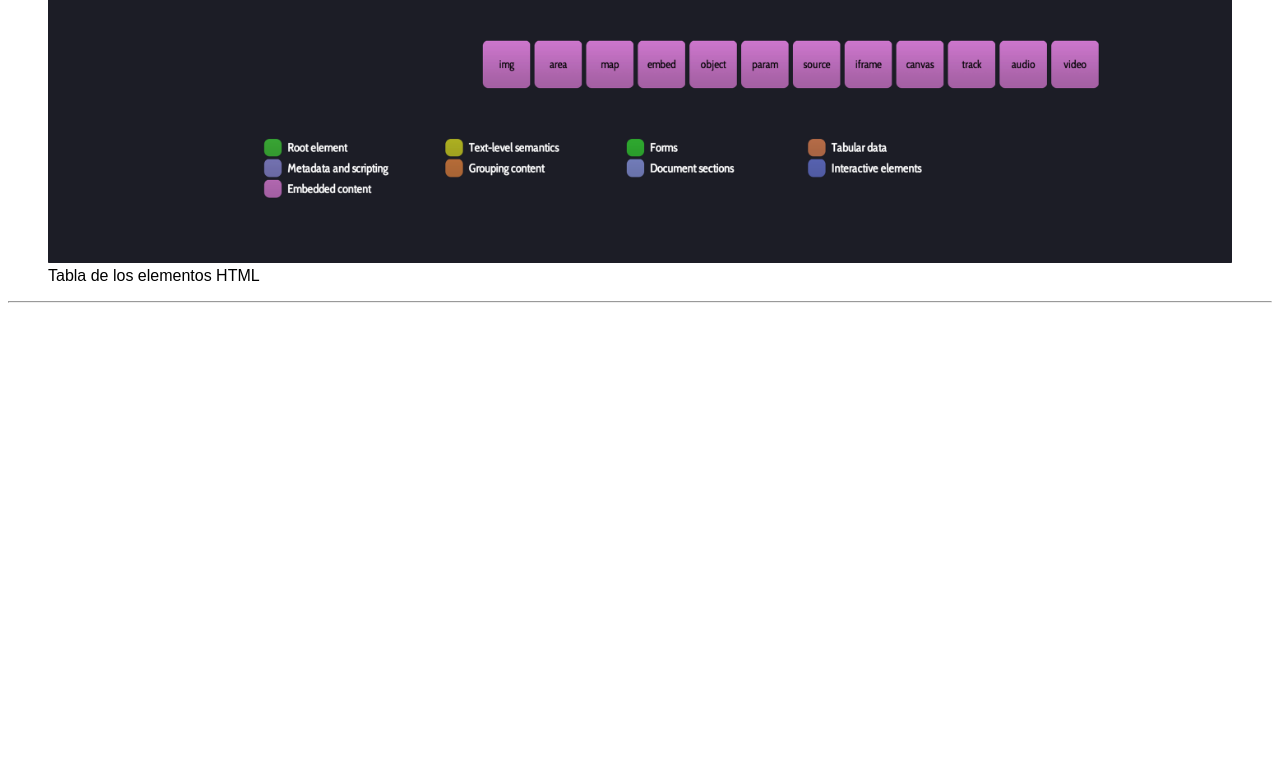
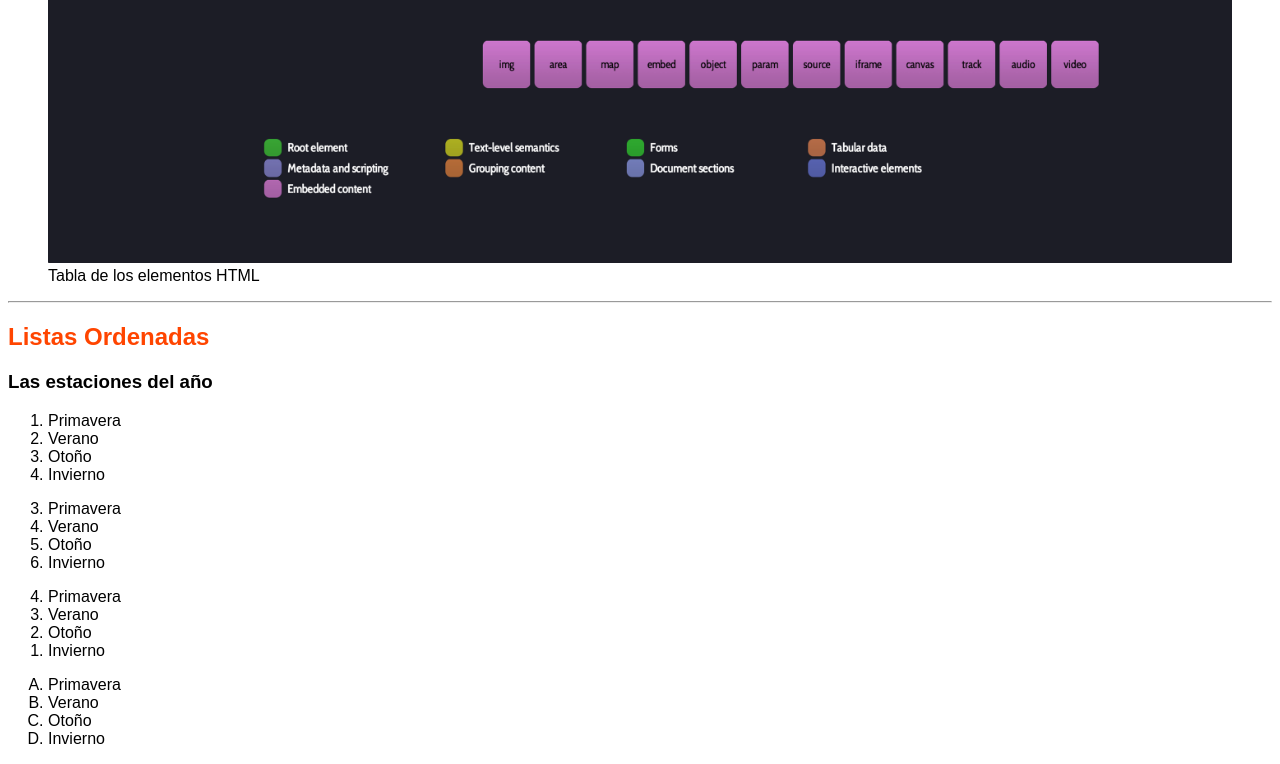
Before and after one commit to MiguelDominguezSanchez/Curso_HTML_-_CSS, a plain HTML site: page 01-CursoHTML/index.html in a window 1280 px wide. Shown: the part 8682-9446 px from the top of the page. Before the commit the page ends 8993 px from the top, so only its background shows below. Drawn offline with Linux system fonts and the light colour scheme.

Commit message:
Listas Ordenadas

```diff
--- a/01-CursoHTML/index.html
+++ b/01-CursoHTML/index.html
@@ -253,6 +253,32 @@
   <figcaption>Tabla de los elementos HTML</figcaption>
 </figure>
 <hr>
+<h2>Listas Ordenadas</h2>
+<h3>Las estaciones del año</h3>
+<ol>
+  <li>Primavera</li>
+  <li>Verano</li>
+  <li>Otoño</li>
+  <li>Invierno</li>
+</ol>
+<ol start="3">
+  <li>Primavera</li>
+  <li>Verano</li>
+  <li>Otoño</li>
+  <li>Invierno</li>
+</ol>
+<ol reversed>
+  <li>Primavera</li>
+  <li>Verano</li>
+  <li>Otoño</li>
+  <li>Invierno</li>
+</ol>
+<ol type="A">
+  <li>Primavera</li>
+  <li>Verano</li>
+  <li>Otoño</li>
+  <li>Invierno</li>
+</ol>
   <script>
     console.log("hola estamos aprendiendo HTML");
   </script>
```
